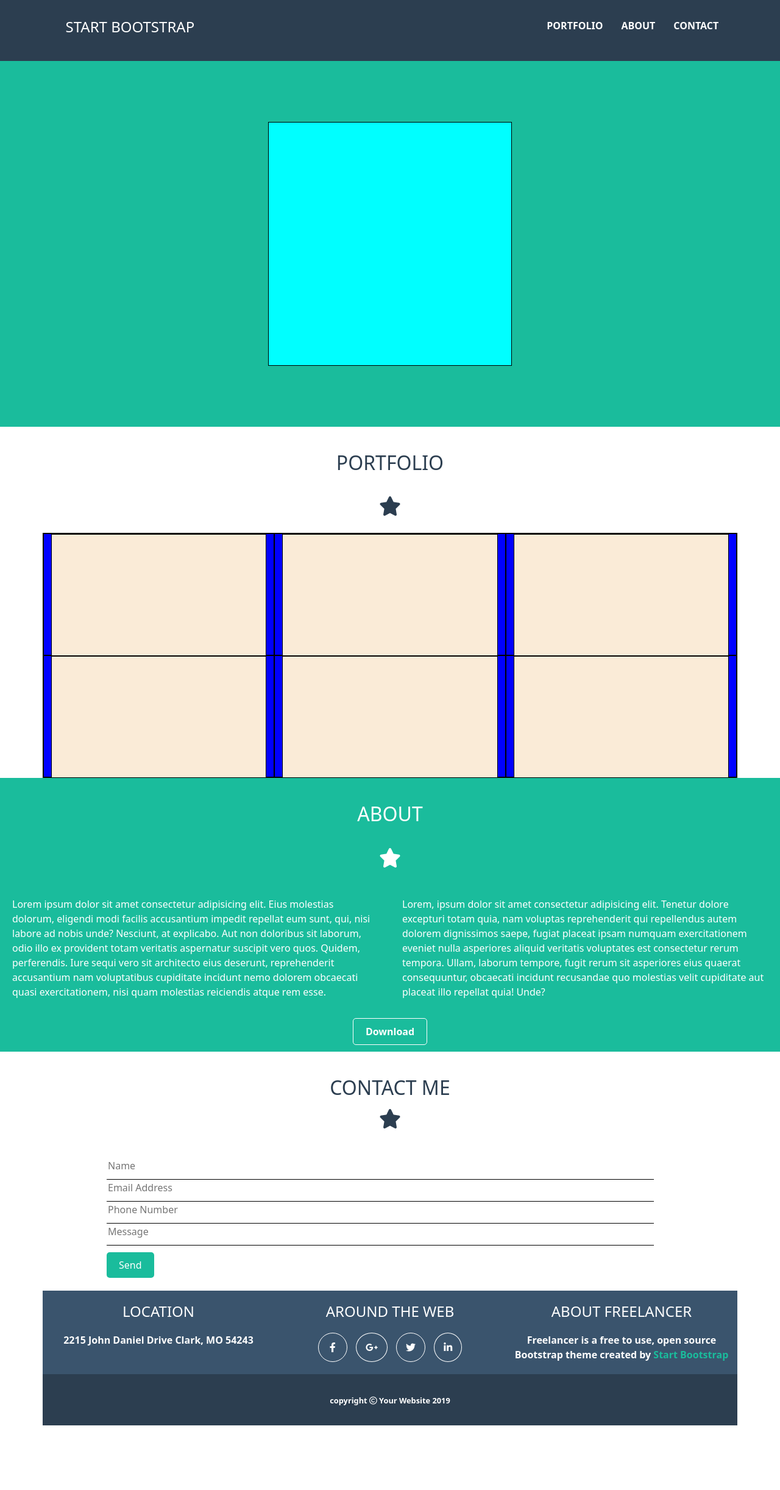
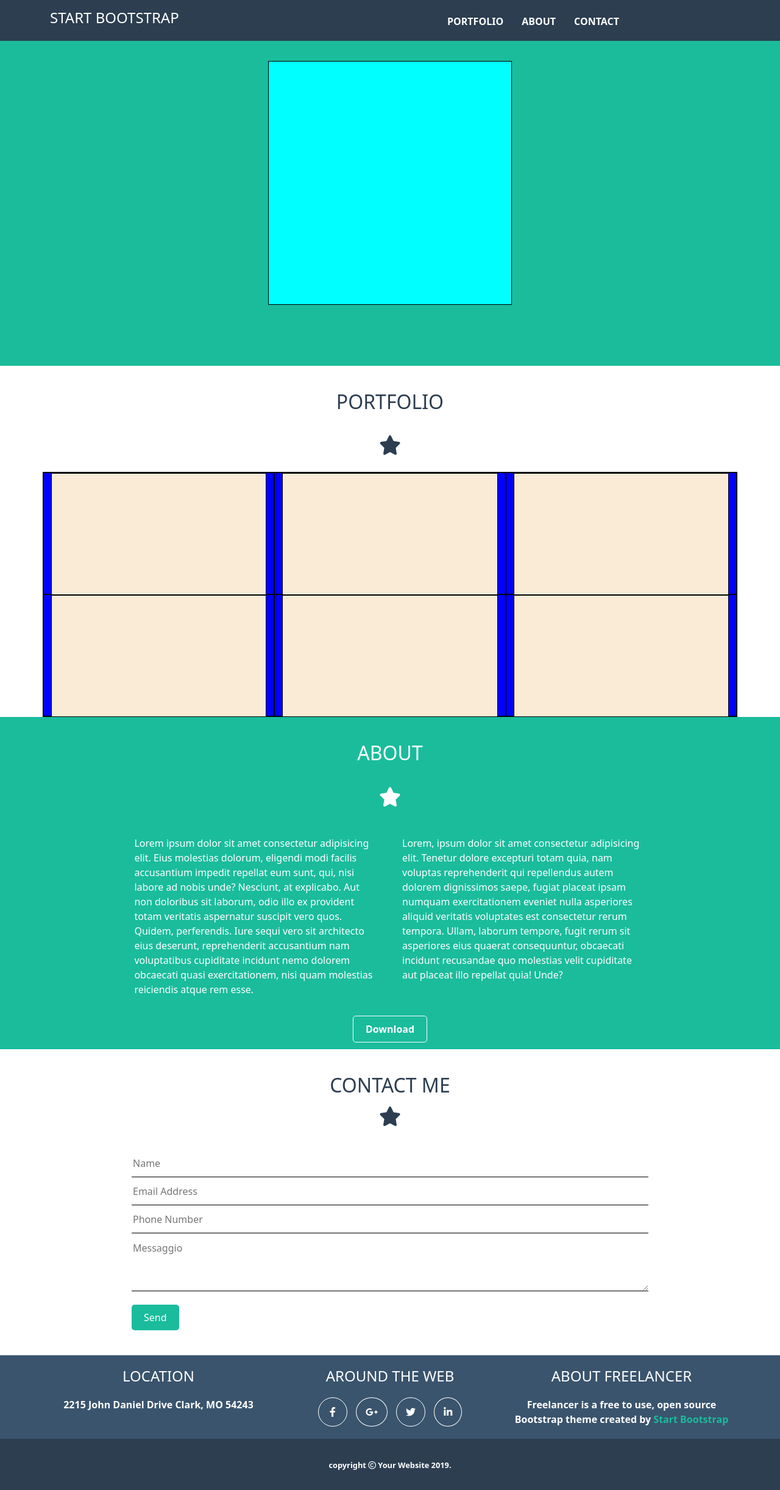
Before and after one commit to IvanRusso91/html-css-bootstrap-freelancer, a plain HTML site: page index.html in a window 1280 px wide. Shown: the whole page at 61% size. Before the commit the page ends 2338 px from the top, so only its background shows below. Drawn offline with nearby package versions, Linux system fonts and the light colour scheme.

Commit message:
aggiunte img e fixato errori

```diff
--- a/css/style.css
+++ b/css/style.css
@@ -1,27 +1,28 @@
 
 /* HEADER */
 
-div.head{
+.head{
   background-color: rgb(44, 62, 80);
+  position: fixed;
+  top: 0;
+  left: 0;
+  right: 0;
+
+  z-index: 999;
 }
 
 div.start h4{
   color: white;
   text-transform: uppercase;
-}
-
-div.h-bars,
-div.start,
-div.list{
-  margin-top: 30px;
+  padding: 15px 0;
 }
 
 div.h-bars i{
   color: rgb(136, 136, 136);
   cursor: pointer;
-  margin-left:100px;
   padding: 8px 15px;
   border: 1px solid white;
+  border-radius: 5px;
 }
 
 /* Lista */
@@ -31,12 +32,17 @@ ul{
   display: flex;
 }
 
+li.left{
+  padding-left: 50px;
+}
+
 li{
   color: white;
   font-weight: bold;
   list-style: none;
   justify-content: space-around;
   text-transform: uppercase;
+  padding-top: 20px;
 
 }
 
@@ -100,6 +106,11 @@ div.about{
   background-color: rgb(26, 188, 156);
 }
 
+div.ir-container{
+  width: 70%;
+  margin: auto;
+}
+
 div.text-lore{
   text-align: left;
   background-color: rgb(26, 188, 156);
@@ -121,8 +132,8 @@ div.btn-2 span{
 
 div.btn-2{
   text-align: left;
-  margin-top: 20px;
-  margin-bottom: 30px;
+  margin-top: 25px;
+  padding-bottom: 40px;
 }
 
 div.btn a,
@@ -134,8 +145,13 @@ div.contact h2{
   color: rgb(44, 62, 80);
 }
 
-div.col-12 input{
-  padding-right: 65%;
+div.contact-2 .col-12{
+  margin-bottom: 10px;
+}
+
+div.col-12 input,
+.text-box{
+  width: 100%;
   padding-bottom: 10px;
   border: none;
   border-bottom: 1px solid;
@@ -146,9 +162,16 @@ div.col-12 span{
   border: none;
   text-align: left;
 }
+
+
 /* /MAIN */
 
 /* fOOTER */
+
+footer{
+  background-color: rgb(58, 84, 109);
+
+}
 
 div.col-sm-12 .fa-facebook-f{
   padding: 15px 18px;
@@ -156,6 +179,7 @@ div.col-sm-12 .fa-facebook-f{
   border: 1px solid white;
   color: white;
   margin-bottom: 20px;
+  cursor: pointer;
 }
 
 div.col-sm-12 .fa-google-plus-g,
@@ -167,6 +191,7 @@ div.col-sm-12 .fa-linkedin-in{
   color: white;
   margin-left: 10px;
   margin-bottom: 20px;
+  cursor: pointer;
 }
 
 div.location h4,
@@ -200,6 +225,7 @@ div.around{
 
 div.about-2 .boot{
   color: rgb(26, 188, 156);
+  cursor: pointer;
 }
 
 div.copy span{
--- a/index.html
+++ b/index.html
@@ -16,33 +16,29 @@
 </head>
 <body>
 
-  <header>
-    <div class=" container-fluid h100 text-center head">
+  <header class="head">
+    <div class="container ">
 
-      <div class="row">
-
-        <div class="col-6 col-sm-5 col-md-4 start">
+      <div class="row justify-content-between align-items-center start ">
+        <div class="col-10 col-md-6">
           <h4>Start Bootstrap</h4>
         </div>
 
-        <div class=" offset-lg-4 offset-md-2  col-sm-6 col-sm-4 col-md-6 col-lg-4 d-none d-sm-block list">
+        <div class="col-6 text-end d-none d-md-block list">
 
           <nav>
             <ul>
-              <li><a href="#"></a>Portfolio</li>
+              <li class="left"><a href="#"></a>Portfolio</li>
               <li class="center"><a href="#"></a>About</li>
               <li><a href="#"></a>Contact</li>
             </ul>
           </nav>
 
         </div>
-
-        <div class="offset-2 offset-sm-4  col-3 d-block d-sm-none  h-bars">
+        <div class="col-2 text-end d-md-none h-bars">
           <i class="fa-solid fa-bars"></i>
         </div>
-
       </div>
-
     </div>
   </header>
 
@@ -52,7 +48,8 @@
 
   <main>
 
-    <div>
+    <section>
+
       <div class="portfolio container-fluid titolo  text-center">
         <h2>Portfolio</h2>
 
@@ -105,9 +102,12 @@
           </div>
 
         </div>
+      </div>
 
-      </div>
-    </div>
+    </section>
+
+
+    <section>
 
       <div class="about container-fluid titolo text-center">
         <h2>About</h2>
@@ -120,6 +120,8 @@
 
         <div class="riga"></div>
 
+        <div class="ir-container">
+          <div class="container-fluid">
             <div class="row">
 
               <div class="text-lore col-sm-12 col-md-6 ">
@@ -135,9 +137,16 @@
             <div class="btn">
               <span><a href="#">Download</a></span>
             </div>
-
+          </div>
+        </div>
       </div>
 
+    </section>
+
+    <section>
+
+      <div class="ir-container">
+        <div class="container-fluid">
           <div class="contact container-fluid titolo text-center">
             <h2>Contact Me</h2>
 
@@ -151,32 +160,39 @@
 
           </div>
 
-    <div class="container">
-      <div>
-        <div class="col-12 col-md-11 offset-md-1 ">
+          <div class="container contact-2">
+
+            <div class="col-12  ">
               <input type="text" placeholder="Name">
             </div>
-        <div class="col-12 col-md-11 offset-md-1">
+
+            <div class="col-12 ">
               <input type="text" placeholder="Email Address">
             </div>
-        <div class="col-12 col-md-11 offset-md-1">
+
+            <div class="col-12 ">
               <input type="text" placeholder="Phone Number">
             </div>
-        <div class="col-12 col-md-11 offset-md-1 mess">
-          <input type="text" placeholder="Message">
+
+            <div class="col-12 ">
+              <textarea class="text-box" rows="3"
+              placeholder="Messaggio"></textarea>
             </div>
-        <div class="col-12 col-md-11 offset-md-1 btn-2">
+            <div class="col-12 btn-2">
               <span><a href="#">Send</a></span>
+            </div>
+
+
           </div>
         </div>
       </div>
+    </section>
 
   </main>
 
   <footer>
-    <div class="foot text-center">
-      <div class="container ">
 
+    <div class="container text-center">
       <div class="row">
 
         <div class="location col-sm-12 col-md-4">
@@ -197,18 +213,14 @@
           <span>Freelancer is a free to use, open source Bootstrap theme created by <span class="boot">Start Bootstrap</span>
           </span>
         </div>
-
-          <div class="copy col-sm-12">
-            <span>copyright
-              <i class="fa-regular fa-copyright"></i>
-            Your Website 2019</span>
+      </div>
     </div>
 
+    <div class=" container-fluid copy col-sm-12 text-center">
+      <span>copyright <i class="fa-regular fa-copyright"></i> Your Website 2019.
+        </span>
     </div>
 
-      </div>
-
-    </div>
   </footer>
 
 </body>
```
Also changed, not shown: img/avatar.svg (added), img/cabin.png (added), img/cake.png (added), img/circus.png (added), img/game.png (added), img/safe.png (added), img/submarine.png (added). Lines whose indentation alone changed are shown as unchanged.
